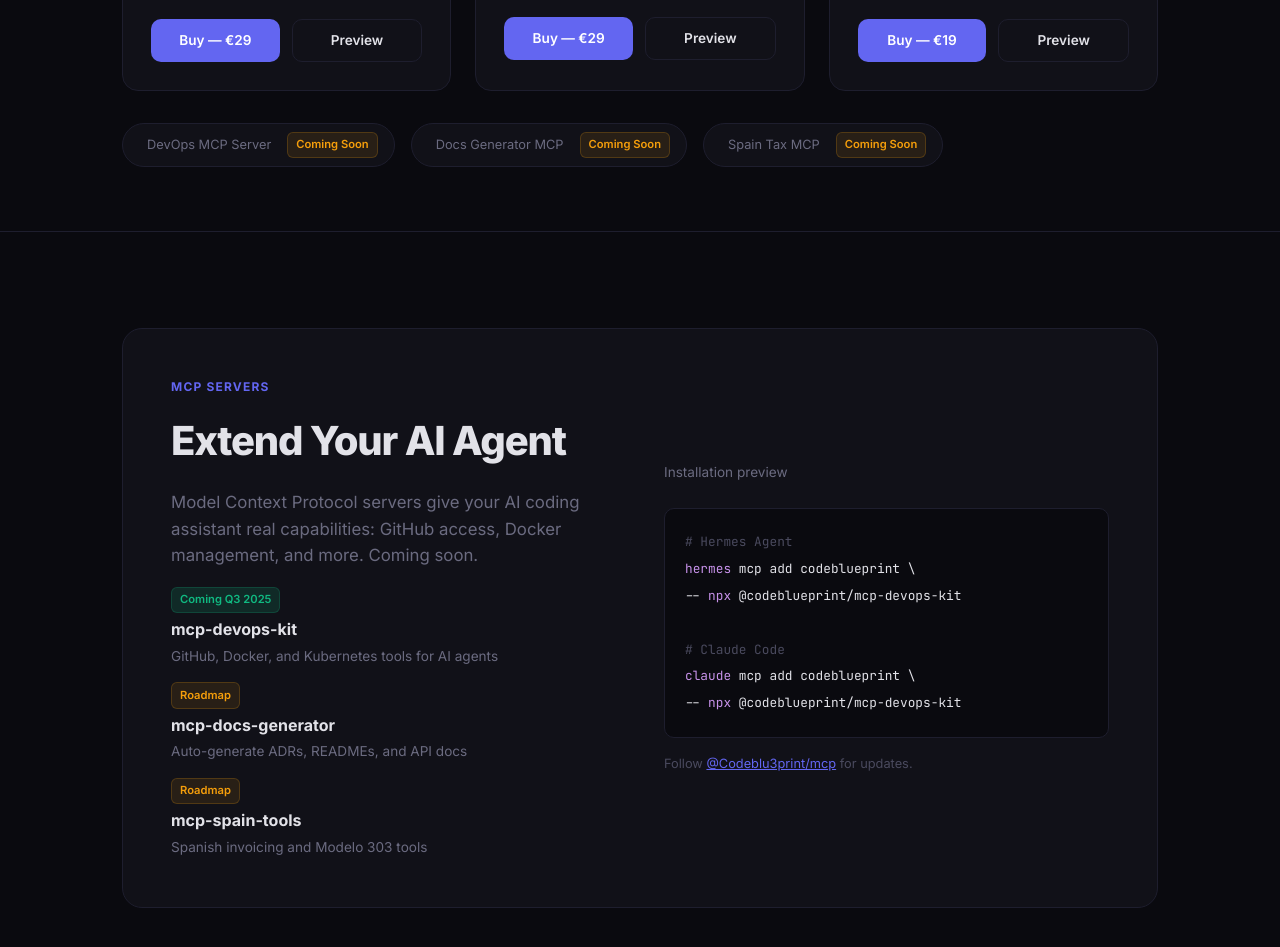
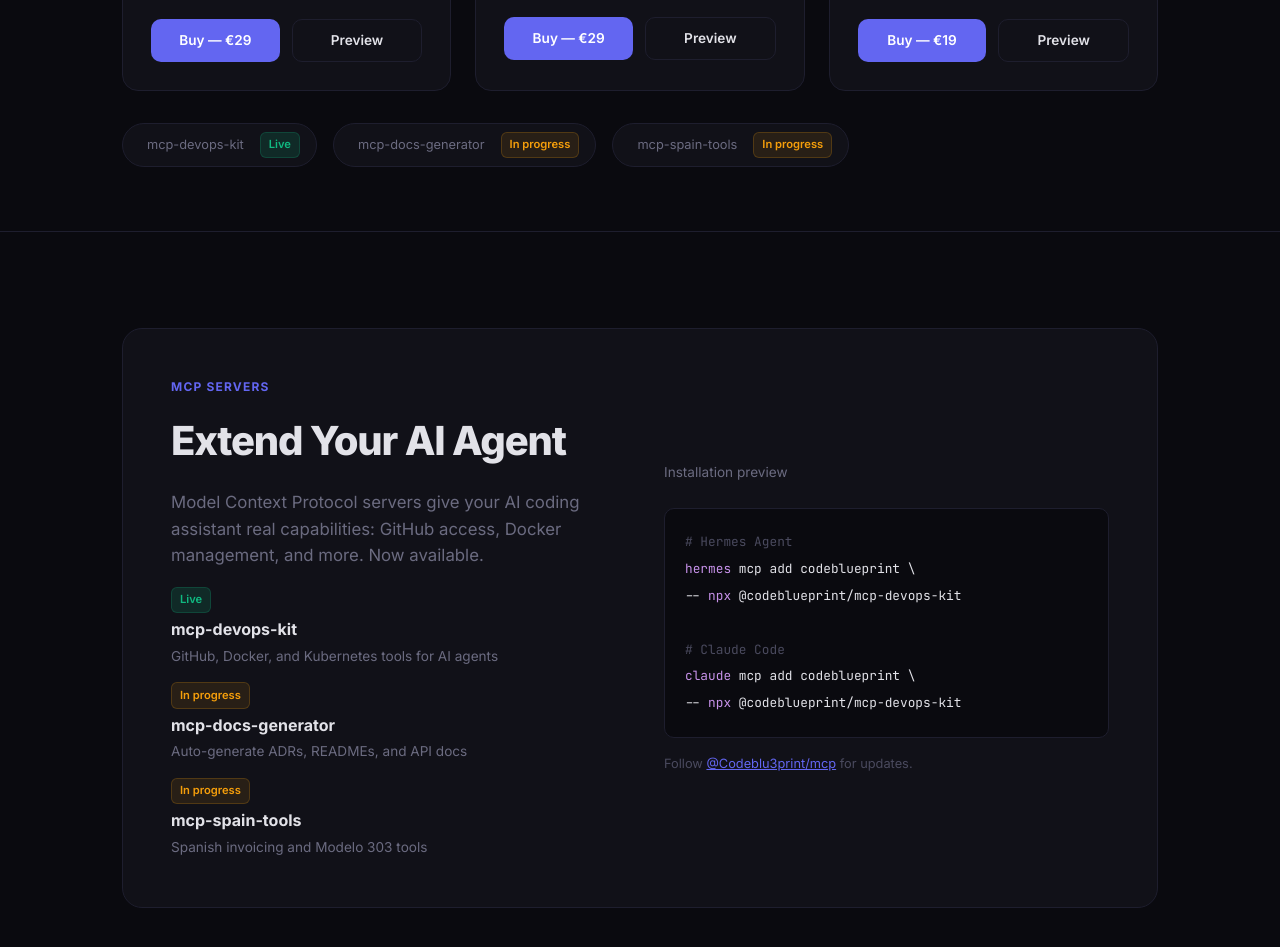
Before and after one commit to Codeblu3print/codeblueprint, a plain HTML site: page index.html in a window 1280 px wide. Shown: the part 2100-3047 px from the top of the page. Drawn offline with Linux system fonts and the light colour scheme.

Commit message:
Update MCP status: devops-kit Live, docs-generator and spain-tools In progress

```diff
--- a/index.html
+++ b/index.html
@@ -432,9 +432,9 @@
 
   <!-- Coming soon -->
   <div class="coming-soon">
-    <div class="pill">DevOps MCP Server <span class="tag amber">Coming Soon</span></div>
-    <div class="pill">Docs Generator MCP <span class="tag amber">Coming Soon</span></div>
-    <div class="pill">Spain Tax MCP <span class="tag amber">Coming Soon</span></div>
+    <div class="pill">mcp-devops-kit <span class="tag green">Live</span></div>
+    <div class="pill">mcp-docs-generator <span class="tag amber">In progress</span></div>
+    <div class="pill">mcp-spain-tools <span class="tag amber">In progress</span></div>
   </div>
 </section>
 
@@ -449,22 +449,21 @@
         <h2 class="section-title">Extend Your AI Agent</h2>
         <p class="section-desc" style="margin-bottom:1rem;">
           Model Context Protocol servers give your AI coding assistant
-          real capabilities: GitHub access, Docker management, and more.
-          Coming soon.
+          real capabilities: GitHub access, Docker management, and more. Now available.
         </p>
         <div>
           <div style="margin-bottom:0.75rem;">
-            <span class="tag green">Coming Q3 2025</span>
+            <span class="tag green">Live</span>
             <strong style="display:block; margin-top:0.25rem;">mcp-devops-kit</strong>
             <span style="color:var(--text-muted); font-size:0.85rem;">GitHub, Docker, and Kubernetes tools for AI agents</span>
           </div>
           <div style="margin-bottom:0.75rem;">
-            <span class="tag amber">Roadmap</span>
+            <span class="tag amber">In progress</span>
             <strong style="display:block; margin-top:0.25rem;">mcp-docs-generator</strong>
             <span style="color:var(--text-muted); font-size:0.85rem;">Auto-generate ADRs, READMEs, and API docs</span>
           </div>
           <div>
-            <span class="tag amber">Roadmap</span>
+            <span class="tag amber">In progress</span>
             <strong style="display:block; margin-top:0.25rem;">mcp-spain-tools</strong>
             <span style="color:var(--text-muted); font-size:0.85rem;">Spanish invoicing and Modelo 303 tools</span>
           </div>
```
